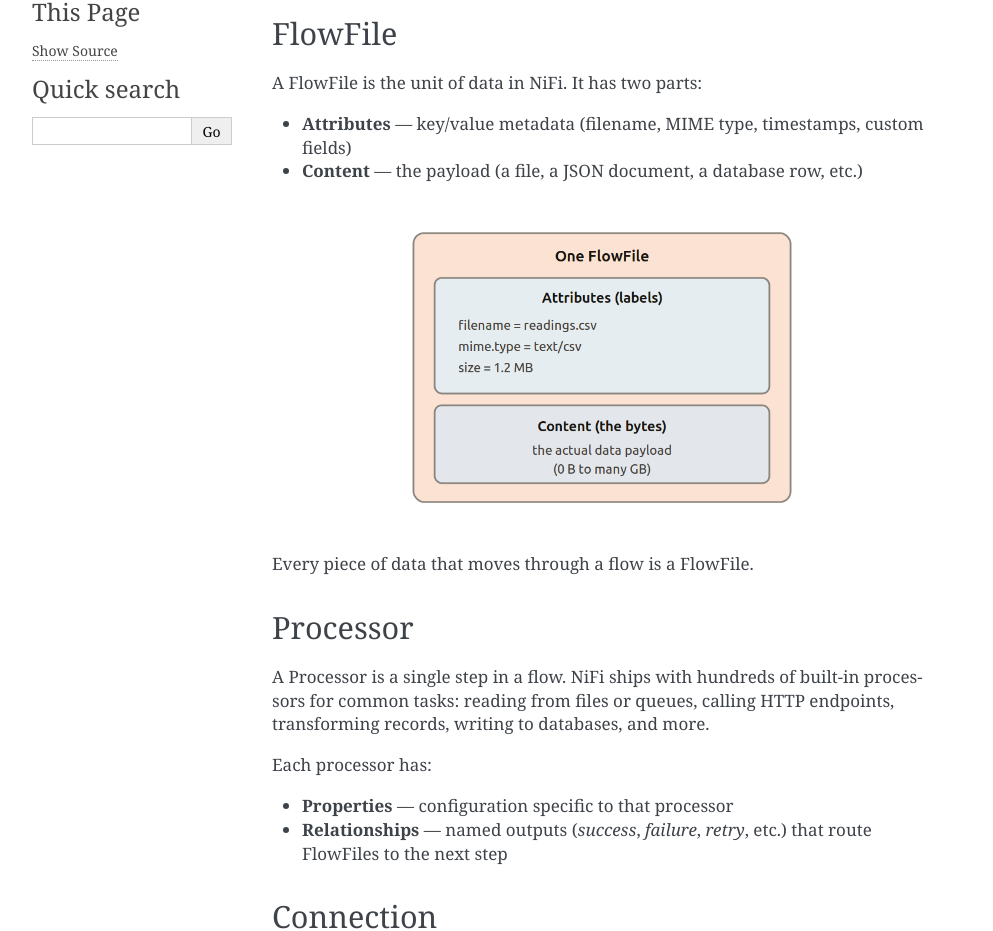
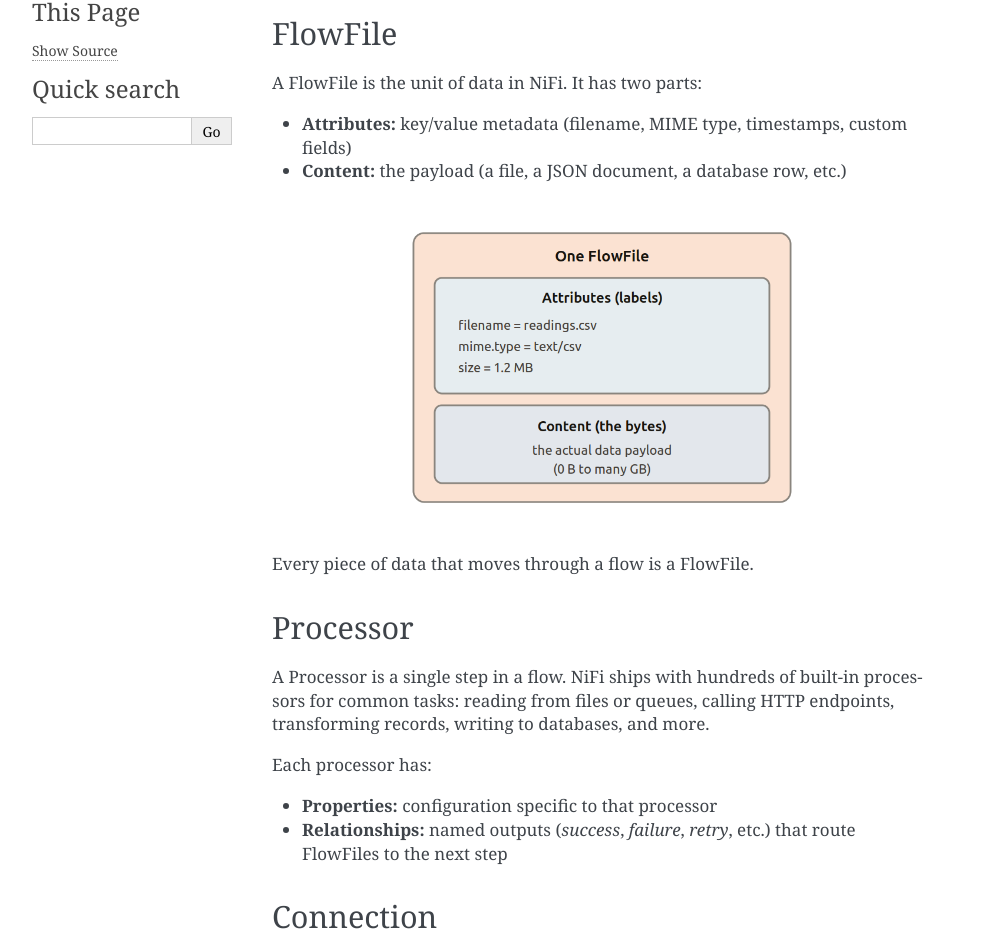
Before and after one commit to canonical/charmed-nifi-documentation, a Sphinx documentation site: the page built from docs/explanation/nifi-core-concepts.rst, in a window 1280 px wide. Shown: the part 257-1188 px from the top of the page, without its empty margins (148-1141 px from the left). Built offline with Sphinx 7.4.7, drawn with Linux system fonts in a browser that asks for light colours.

Commit message:
Clean up

```diff
--- a/docs/explanation/nifi-core-concepts.rst
+++ b/docs/explanation/nifi-core-concepts.rst
@@ -15,11 +15,11 @@
 
 A FlowFile is the unit of data in NiFi. It has two parts:
 
-* **Attributes** — key/value metadata (filename, MIME type, timestamps, custom fields)
-* **Content** — the payload (a file, a JSON document, a database row, etc.)
+* **Attributes:** key/value metadata (filename, MIME type, timestamps, custom fields)
+* **Content:** the payload (a file, a JSON document, a database row, etc.)
 
 .. image:: ../images/flowfile-anatomy.png
-   :alt: Anatomy of a FlowFile — attributes and content
+   :alt: Anatomy of a FlowFile - attributes and content
    :align: center
 
 Every piece of data that moves through a flow is a FlowFile.
@@ -33,8 +33,8 @@
 
 Each processor has:
 
-* **Properties** — configuration specific to that processor
-* **Relationships** — named outputs (*success*, *failure*, *retry*, etc.) that
+* **Properties:** configuration specific to that processor
+* **Relationships:** named outputs (*success*, *failure*, *retry*, etc.) that
   route FlowFiles to the next step
 
 Connection
```
